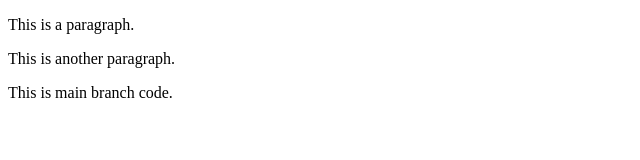
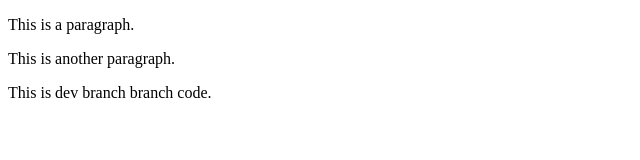
Before and after one commit to Shivam820954/CI-CD2, a plain HTML site: page index2.html in a window 1280 px wide. Shown: the full height of the page, 0-640 px from the left. Drawn offline with Linux system fonts and the light colour scheme.

Commit message:
Update index2.html

```diff
--- a/index2.html
+++ b/index2.html
@@ -4,7 +4,7 @@
 
 <p>This is a paragraph.</p>
 <p>This is another paragraph.</p>
-<p>This is main branch code.</p>
+<p>This is dev branch branch code.</p>
 
 </body>
 </html>
```
